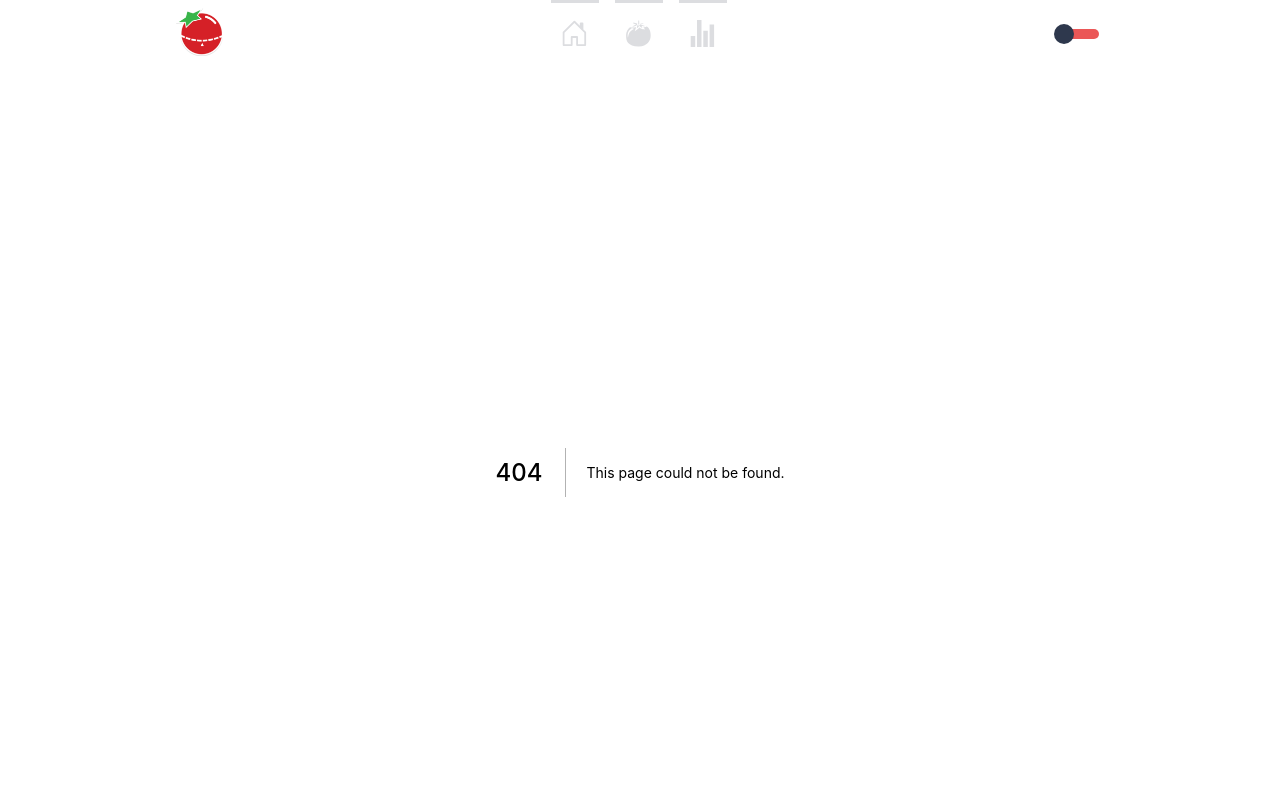
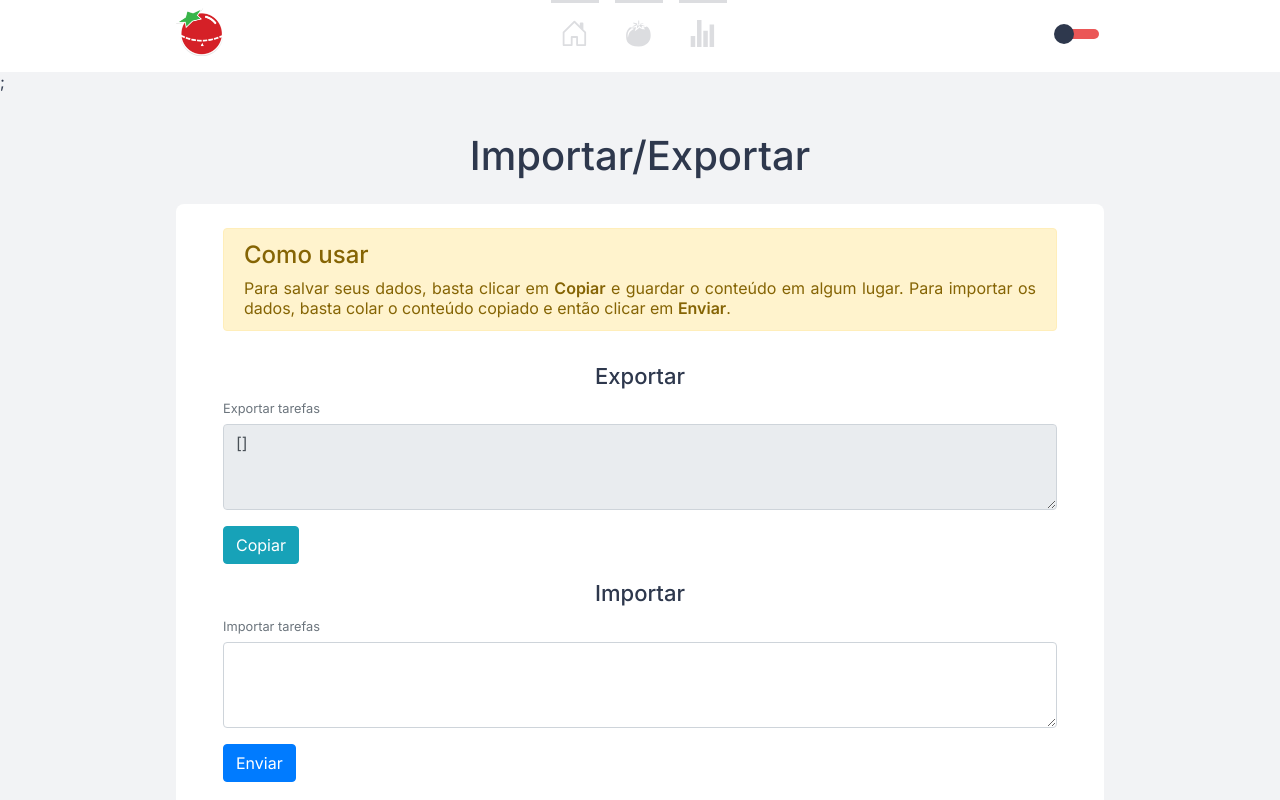
Before and after one commit to oscarkemuel/pomotask-app-web, a Next.js app: page /import-export in a window 1280 px wide. Before the commit this address had no page. Shown: the top 800 px of the page. Built offline with nearby package versions, Linux system fonts and the light colour scheme.

Commit message:
implementing export and import

```diff
--- /dev/null
+++ b/src/pages/import-export.tsx
@@ -0,0 +1,145 @@
+import React, { useContext, useRef, useState } from 'react';
+import { useRouter } from 'next/router';
+import { toast } from 'react-toastify';
+import Head from 'next/head';
+
+import * as yup from 'yup';
+import { Row, Col, Form, Button, Alert } from 'react-bootstrap';
+import { useFormik } from 'formik';
+import { Container, Content } from '../styles/pages/Import-export';
+import Footer from '../components/Footer';
+import { TaskContext } from '../context/TaskContext';
+import validateImports from '../utils/validateImport';
+
+const Home: React.FC = () => {
+  const { tasks, updateList, setUpdateList } = useContext(TaskContext);
+  const router = useRouter();
+
+  const [copySuccess, setCopySuccess] = useState('Copiar');
+  const [buttonColor, setButtonColor] = useState('info');
+  const textAreaRef = useRef(null);
+
+  function copyToClipboard(): void {
+    textAreaRef.current.select();
+    document.execCommand('copy');
+    setCopySuccess('Copiado!');
+    setButtonColor('success');
+  }
+
+  const formik = useFormik({
+    initialValues: {
+      tasks: ''
+    },
+    validationSchema: yup.object({
+      tasks: yup.string().required('Campo necessário')
+    }),
+    onSubmit: (values) => {
+      const data = values;
+      if (validateImports(data.tasks) && process.browser) {
+        localStorage.setItem('tasks', data.tasks);
+        toast.success('Tarefas Importadas', {
+          draggable: true
+        });
+        setUpdateList(!updateList);
+        router.push('/');
+      } else {
+        toast.error('Problema ao tentar importar tarefas', {
+          draggable: true
+        });
+      }
+      // console.log(data.tasks);
+    }
+  });
+
+  return (
+    <>
+      <Head>
+        <title>PomoTask - Importar/Exportar</title>
+      </Head>
+      ;
+      <Container>
+        <h1>Importar/Exportar</h1>
+        <Content>
+          <Row>
+            <Col>
+              <Alert variant="warning">
+                <Alert.Heading>Como usar</Alert.Heading>
+                <p>
+                  Para salvar seus dados, basta clicar em <b>Copiar</b> e
+                  guardar o conteúdo em algum lugar. Para importar os dados,
+                  basta colar o conteúdo copiado e então clicar em <b>Enviar</b>
+                  .
+                </p>
+              </Alert>
+            </Col>
+          </Row>
+
+          <Row>
+            <Col>
+              <h2>Exportar</h2>
+
+              <Form.Group controlId="exampleForm.ControlTextarea1">
+                <Form.Label>Exportar tarefas</Form.Label>
+                <Form.Control
+                  as="textarea"
+                  rows={3}
+                  value={JSON.stringify(tasks)}
+                  ref={textAreaRef}
+                  readOnly
+                />
+              </Form.Group>
+              {process.browser ? (
+                <div>
+                  <Button
+                    onClick={copyToClipboard}
+                    type="button"
+                    variant={buttonColor}>
+                    {copySuccess}
+                  </Button>
+                </div>
+              ) : (
+                <div>
+                  <Button type="button" variant={buttonColor}>
+                    {copySuccess}
+                  </Button>
+                </div>
+              )}
+            </Col>
+          </Row>
+          <Row>
+            <Col>
+              <h2>Importar</h2>
+              <Form onSubmit={formik.handleSubmit}>
+                <Form.Group controlId="exampleForm.ControlTextarea1">
+                  <Form.Label>Importar tarefas</Form.Label>
+                  <Form.Control
+                    as="textarea"
+                    rows={3}
+                    name="tasks"
+                    onChange={formik.handleChange}
+                    value={formik.values.tasks}
+                    isInvalid={!!formik.errors.tasks}
+                  />
+                  {formik.errors.tasks && formik.touched.tasks ? (
+                    <span className="errorLabel">{formik.errors.tasks}</span>
+                  ) : null}
+                </Form.Group>
+
+                <Row>
+                  <Button variant="primary" type="submit">
+                    Enviar
+                  </Button>
+                </Row>
+              </Form>
+            </Col>
+          </Row>
+
+          <div />
+        </Content>
+      </Container>
+      <Footer />
+    </>
+  );
+};
+
+export default Home;
--- a/src/services/api.ts
+++ /dev/null
@@ -1,5 +0,0 @@
-import axios from 'axios';
-
-export const api = axios.create({
-  baseURL: 'http://localhost:3339'
-});
--- /dev/null
+++ b/src/styles/pages/Import-export.ts
@@ -0,0 +1,75 @@
+import styled from 'styled-components';
+
+export const Container = styled.div`
+  max-width: 992px;
+  margin: 0 auto;
+  padding: 2.5rem 2rem;
+
+  display: flex;
+  flex-direction: column;
+  align-items: center;
+
+  .row {
+    margin: 0 0 1rem 0;
+  }
+
+  .card-header {
+    color: var(--title);
+    font-weight: bold;
+  }
+
+  .card-body {
+    display: flex;
+    align-items: center;
+    justify-content: center;
+    p {
+      color: var(--red);
+      font-size: 26px;
+      font-weight: bold;
+    }
+  }
+`;
+
+export const Content = styled.div`
+  display: flex;
+  justify-content: center;
+  /* align-items: center; */
+  flex-direction: column;
+
+  width: 100%;
+
+  margin-top: 1rem;
+  padding: 1.5rem 2rem;
+  border-radius: 0.5rem;
+
+  background-color: ${(props) => props.theme.colors.cowntDownBack};
+
+  h2 {
+    text-align: center;
+    font-size: 22px;
+  }
+
+  h3 {
+    b {
+      color: var(--red);
+    }
+    font-size: 20px;
+  }
+
+  .info {
+    margin: 1.5rem 0;
+    padding-bottom: 1rem;
+    border-bottom: 1px solid var(--gray-line);
+  }
+
+  ol {
+    li {
+      margin-left: 3rem;
+    }
+    margin: 0;
+  }
+
+  p {
+    text-align: justify;
+  }
+`;
--- /dev/null
+++ b/src/utils/validateImport.ts
@@ -0,0 +1,35 @@
+import { validate } from 'uuid';
+
+interface tasksInterface {
+  title: string;
+  date: string;
+  points: number;
+  description?: string;
+  id: string;
+}
+
+function validateImports(tasks: string): boolean {
+  const arrayTasks: tasksInterface[] = JSON.parse(tasks);
+  let isValidate = true;
+
+  try {
+    for (let i = 0; i < arrayTasks.length; i += 1) {
+      const task = arrayTasks[i];
+
+      const isValidateUuid = validate(task.id);
+      const isValidateTitle = task.title.length > 0;
+      const isValidateDate = task.date.length > 0;
+
+      if (!isValidateUuid || !isValidateTitle || !isValidateDate) {
+        isValidate = false;
+        break;
+      }
+    }
+  } catch (error) {
+    isValidate = false;
+  }
+
+  return isValidate;
+}
+
+export default validateImports;
```
Also changed, not shown: src/components/ListTasks.tsx (+8 -2 lines), src/styles/components/ListTasks.ts (+11 -0 lines).
